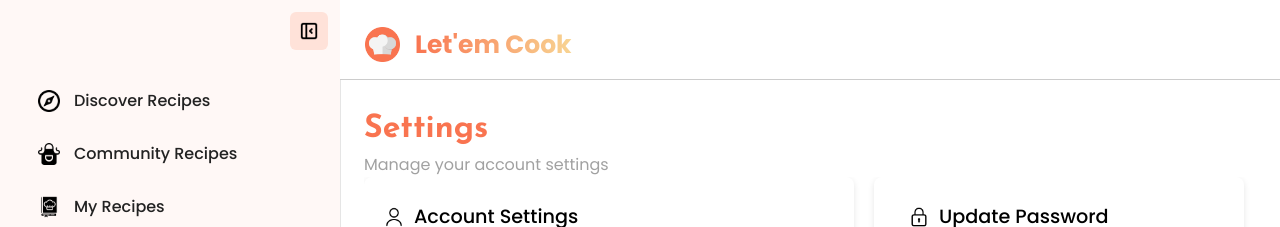
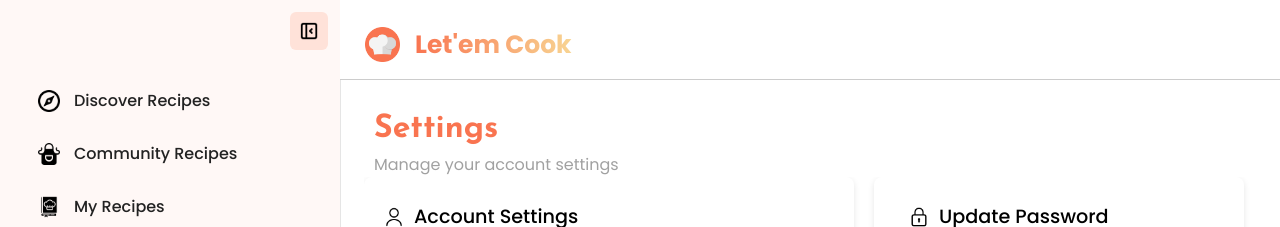
Before and after one commit to Syddevv/LetemCook, a React (Vite) app in the folder client/: page /settings in a window 1280 px wide. Shown: the top 227 px of the page. Built offline with nearby package versions, Linux system fonts and the light colour scheme; no server answers.

Commit message:
padding for profile header

```diff
--- a/client/src/pages/Settings.jsx
+++ b/client/src/pages/Settings.jsx
@@ -221,6 +221,7 @@ const Settings = ({ collapsed, setCollapsed }) => {
         <div className="settings-cards">
           <motion.div
             className="profile-header"
+            style={{ paddingLeft: "10px" }}
             variants={headerVariants}
             initial="hidden"
             animate="visible"
```
